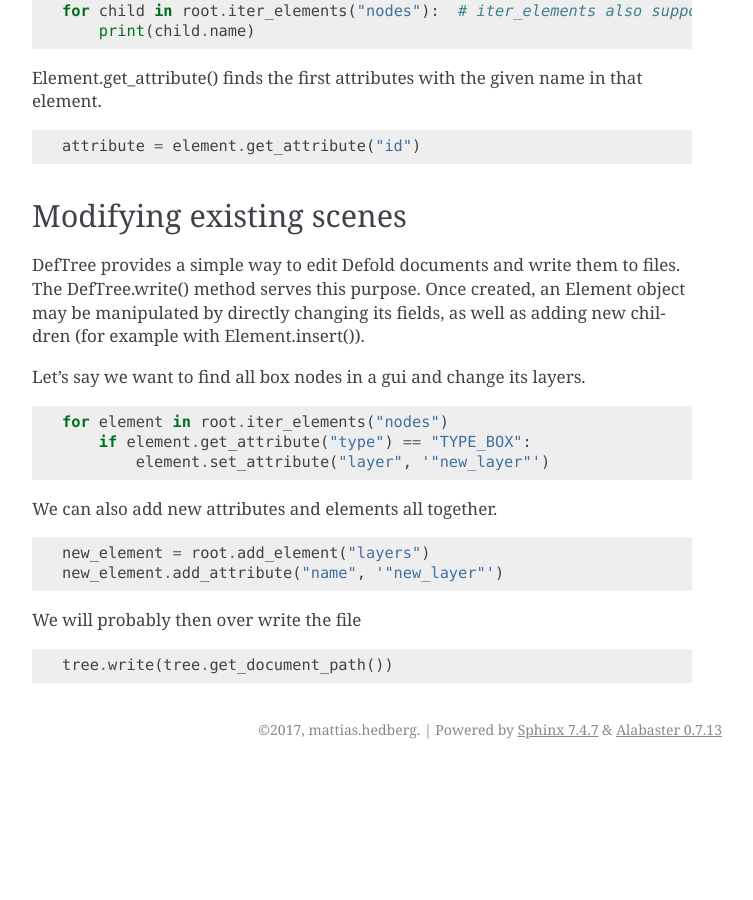
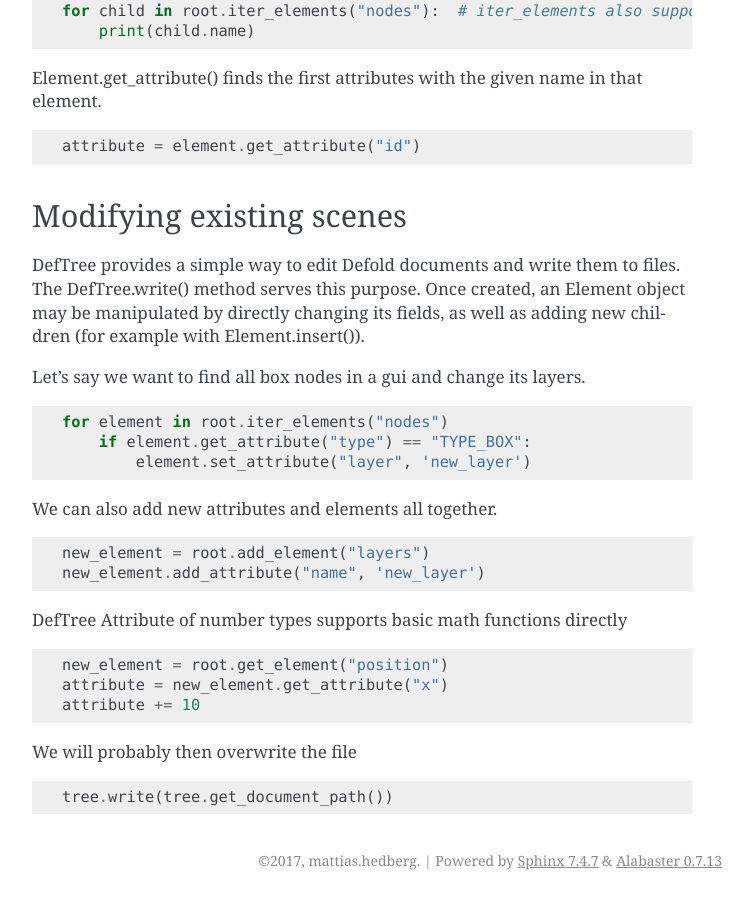
Before and after one commit to Jerakin/DefTree, a Sphinx documentation site: the page built from doc/source/using.rst, in a window 1280 px wide and 900 px high, scrolled down 1177 px. Shown: the whole window, without its empty margins (388-1141 px from the left). Built offline with Sphinx 7.4.7, drawn with Linux system fonts in a browser that asks for light colours; before the commit the page ends 1946 px from its top, so only the background shows below that.

```diff
--- a/doc/source/using.rst
+++ b/doc/source/using.rst
@@ -87,16 +87,24 @@ Let's say we want to find all box nodes in a gui and change its layers.
 
     for element in root.iter_elements("nodes")
         if element.get_attribute("type") == "TYPE_BOX":
-            element.set_attribute("layer", '"new_layer"')
+            element.set_attribute("layer", 'new_layer')
 
 We can also add new attributes and elements all together.
 
 .. code:: python
 
     new_element = root.add_element("layers")
-    new_element.add_attribute("name", '"new_layer"')
+    new_element.add_attribute("name", 'new_layer')
 
-We will probably then over write the file
+DefTree Attribute of number types supports basic math functions directly
+
+.. code:: python
+
+    new_element = root.get_element("position")
+    attribute = new_element.get_attribute("x")
+    attribute += 10
+
+We will probably then overwrite the file
 
 .. code:: python
 
```
Also changed, not shown: CHANGELOG.rst (+6 -2 lines).
